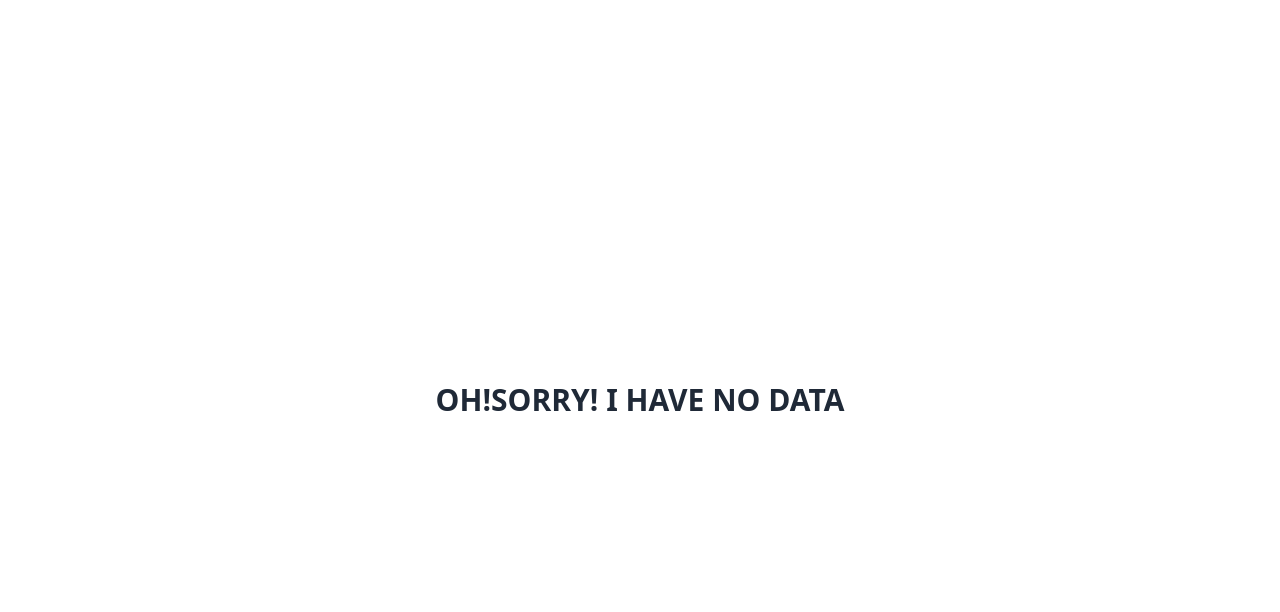
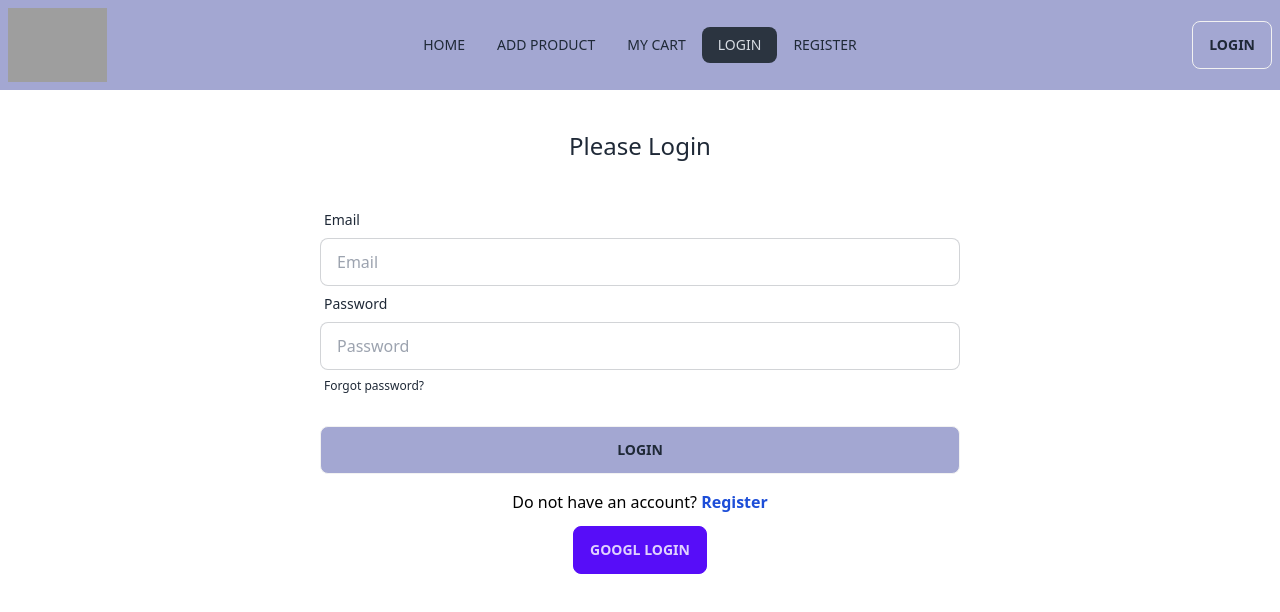
Before and after one commit to khokons/technology-and-electronics-client, a React (Vite) app: page /login in a window 1280 px wide. Shown: the top 612 px of the page. Built offline with nearby package versions, Linux system fonts and the light colour scheme; no server answers; grey boxes are pictures that could not be loaded.

Commit message:
Implement Email and Password Authentication done

```diff
--- a/package.json
+++ b/package.json
@@ -10,6 +10,7 @@
     "preview": "vite preview"
   },
   "dependencies": {
+    "firebase": "^10.5.0",
     "localforage": "^1.10.0",
     "match-sorter": "^6.3.1",
     "react": "^18.2.0",
--- /dev/null
+++ b/src/Components/Login/Login.jsx
@@ -0,0 +1,106 @@
+import { useContext, useState } from "react";
+import { Link, useLocation, useNavigate } from "react-router-dom";
+import { AuthContext } from "../Providers/AuthProvider";
+
+
+const Login = () => {
+  const { singIn, googleLogin } = useContext(AuthContext)
+
+  const location = useLocation();
+  const navgate = useNavigate();
+  const [registerError, setRegisterError] = useState("");
+  const [success, setSuccess] = useState("");
+
+  const handleGoogle = () => {
+    googleLogin()
+      .then((result) => {
+        console.log(result.user);
+        navgate(location?.state ? location.state : "/");
+      })
+      .catch((error) => {
+        console.error(error);
+      });
+  };
+
+  const handleLogin = (e) => {
+    e.preventDefault();
+    console.log(e.currentTarget);
+    const form = new FormData(e.currentTarget);
+    const email = form.get("email");
+    const password = form.get("password");
+    console.log(email, password);
+    setRegisterError("");
+    setSuccess("");
+
+    singIn(email, password)
+      .then((result) => {
+        console.log(result.user);
+        setSuccess("User Login Successfully");
+        navgate(location?.state ? location.state : "/");
+      })
+      .catch((error) => {
+        console.error(error);
+        setRegisterError("Please Check email and password");
+      });
+  };
+
+  return (
+    <div className="pb-5">
+      <h2 className="text-2xl text-center font-poppins py-10">Please Login</h2>
+      <form onSubmit={handleLogin} className="md:w-3/4 lg:w-1/2 mx-auto">
+        <div className="form-control">
+          <label className="label">
+            <span className="label-text">Email</span>
+          </label>
+          <input
+            type="email"
+            placeholder="Email"
+            name="email"
+            className="input input-bordered"
+            required
+          />
+        </div>
+        <div className="form-control">
+          <label className="label">
+            <span className="label-text">Password</span>
+          </label>
+          <input
+            type="password"
+            placeholder="Password"
+            name="password"
+            className="input input-bordered"
+            required
+          />
+          <label className="label">
+            <a href="#" className="label-text-alt link link-hover">
+              Forgot password?
+            </a>
+          </label>
+        </div>
+        <div className="form-control mt-6">
+          <button className="btn bg-[#A3A7D2]">Login</button>
+        </div>
+      </form>
+      <p className="text-center mt-4 text-black">
+        Do not have an account?{" "}
+        <Link className="text-blue-700 font-bold" to="/register">
+          Register
+        </Link>
+      </p>
+      <div className="text-center mt-3">
+      <button onClick={handleGoogle} className="btn btn-primary">
+            Googl Login
+          </button>
+      </div>
+      <div className="flex justify-center items-center mt-2"></div>
+      {registerError && (
+        <p className="text-center mt-2 text-red-700">{registerError}</p>
+      )}
+      {success && (
+        <p className="text-center mt-2 text-blue-800-500">{success}</p>
+      )}
+    </div>
+  );
+};
+
+export default Login;
--- a/src/Components/Navbar/Navbar.jsx
+++ b/src/Components/Navbar/Navbar.jsx
@@ -1,6 +1,16 @@
-import { NavLink } from "react-router-dom";
+import { Link, NavLink } from "react-router-dom";
+import { useContext } from "react";
+import { AuthContext } from "../Providers/AuthProvider";
+
 
 const Navbar = () => {
+
+  const { user, logOut } = useContext(AuthContext)
+  console.log(user)
+
+  const handleLogOut = () => {
+    logOut().then().catch();
+  };
 
     const navLinks = <>
 
@@ -40,7 +50,35 @@ const Navbar = () => {
           </ul>
         </div>
         <div className="navbar-end">
-          <a className="btn">Button</a>
+
+        <label tabIndex={0} className="btn btn-ghost btn-circle avatar">
+
+
+
+<div className="w-10 h-10 rounded-full">
+  {
+    user && <img src={user.photoURL} alt="" />
+  }
+</div>
+</label>
+
+{user ? (
+          <button onClick={handleLogOut} className="btn bg-[#A3A7D2]">
+            Logout
+          </button>
+        ) : (
+          <Link to="/login">
+            <button className="btn bg-[#A3A7D2]">Login</button>
+          </Link>
+        )}
+
+
+
+
+
+
+
+
         </div>
       </div>
     );
--- /dev/null
+++ b/src/Components/Providers/AuthProvider.jsx
@@ -0,0 +1,78 @@
+/* eslint-disable react/prop-types */
+import { createContext, useEffect, useState } from "react";
+import {GoogleAuthProvider, createUserWithEmailAndPassword, getAuth, onAuthStateChanged, signInWithEmailAndPassword, signInWithPopup, signOut } from "firebase/auth";
+import app from "../../firebase/config.firebase";
+
+
+
+
+
+export const AuthContext = createContext(null);
+
+const auth = getAuth(app)
+
+// const googleProvider = new GoogleAuthProvider();
+
+
+const AuthProvider = ({children}) => {
+
+
+    const [user, setuser] = useState(null);
+    const [loading, setLoading] = useState(true)
+
+    const createUser = (email,password) =>{
+        setLoading(true)
+        return createUserWithEmailAndPassword(auth,email,password);
+    }
+
+    const singIn = (email, password) =>{
+        setLoading(true)
+        return signInWithEmailAndPassword(auth,email,password);
+    }
+
+    const logOut = () =>{
+        setLoading(true)
+        return signOut(auth);
+    }
+    const provider = new GoogleAuthProvider();
+    const googleLogin = () =>{
+        return signInWithPopup(auth,provider)
+
+    }
+
+    // const googleLogin = () =>{
+    //    return signInWithPopup(auth,googleProvider);
+    // }
+
+    useEffect(() =>{
+
+    const unSubscribe = onAuthStateChanged(auth, createUser =>{
+            console.log("user in the auth state change", createUser);
+            setuser(createUser);
+            setLoading(false)
+        });
+
+        return () =>{
+            unSubscribe()
+        }
+
+
+    },[])
+
+    const authInfo ={
+       user,
+       loading,
+       createUser,
+       singIn,
+       logOut,
+       googleLogin
+
+    }
+    return (
+        <AuthContext.Provider value={authInfo}>
+            {children}
+        </AuthContext.Provider>
+    );
+};
+
+export default AuthProvider;
--- /dev/null
+++ b/src/Components/Register/Register.jsx
@@ -0,0 +1,117 @@
+import { useContext, useState } from "react";
+import { Link } from "react-router-dom";
+import { AuthContext } from "../Providers/AuthProvider";
+
+
+
+const Register = () => {
+  const { createUser } = useContext(AuthContext)
+  const [registerError, setRegisterError] = useState("");
+  const [success, setSuccess] = useState("");
+
+  const handleRegister = (e) => {
+    e.preventDefault();
+    console.log(e.currentTarget);
+    const form = new FormData(e.currentTarget);
+    const name = form.get("name");
+    const email = form.get("email");
+    const password = form.get("password");
+    console.log(name, email, password);
+
+    setRegisterError("");
+    setSuccess("");
+
+    if (password.length < 6) {
+      setRegisterError("Password should be at least 6 charecter or longer");
+      return;
+    } else if (!/[A-Z]/.test(password)) {
+      setRegisterError("Password should be at least one uppercase charecter ");
+      return;
+    } else if (!/[#?!@$%^&*-]/.test(password)) {
+      setRegisterError("Password should be at least one special charecter");
+    }
+
+    // Creat a user
+
+    createUser(email, password)
+      .then((result) => {
+        console.log(result.user);
+        setSuccess("User Register Successfully");
+
+      })
+
+      .catch((error) => {
+        console.error(error);
+        setRegisterError(error.message);
+      });
+  };
+
+  return (
+    <div className=" pb-5">
+      <h2 className="text-2xl text-center font-poppins py-10">
+        Please Register
+      </h2>
+      <form onSubmit={handleRegister} className="md:w-3/4 lg:w-1/2 mx-auto">
+        <div className="form-control">
+          <label className="label">
+            <span className="label-text">Name</span>
+          </label>
+          <input
+            type="text"
+            placeholder="Name"
+            name="name"
+            className="input input-bordered"
+            required
+          />
+        </div>
+
+        <div className="form-control">
+          <label className="label">
+            <span className="label-text">Email</span>
+          </label>
+          <input
+            type="email"
+            placeholder="Email"
+            name="email"
+            className="input input-bordered"
+            required
+          />
+        </div>
+        <div className="form-control">
+          <label className="label">
+            <span className="label-text">Password</span>
+          </label>
+          <input
+            type="password"
+            placeholder="Password"
+            name="password"
+            className="input input-bordered"
+            required
+          />
+          <label className="label">
+            <a href="#" className="label-text-alt link link-hover">
+              Forgot password?
+            </a>
+          </label>
+        </div>
+        <div className="form-control mt-6">
+          <button className="btn bg-[#A3A7D2]">Register</button>
+        </div>
+      </form>
+      <p className="text-center mt-4 text-black">
+        Already have an account?{" "}
+        <Link className="text-blue-700 font-bold" to="/login">
+          Login
+        </Link>
+      </p>
+
+      {registerError && (
+        <p className="text-center mt-2 text-red-700">{registerError}</p>
+      )}
+
+      {success && <p className="text-center mt-2 text-blue-800">{success}</p>}
+    </div>
+  );
+};
+
+export default Register;
--- /dev/null
+++ b/src/firebase/config.firebase.js
@@ -0,0 +1,15 @@
+// Import the functions you need from the SDKs you need
+import { initializeApp } from "firebase/app";
+
+const firebaseConfig = {
+  apiKey: "AIzaSyDYzo8sa88gN40SH1Pvf2l_XqtHF3fK_rE",
+  authDomain: "technology-7dddc.firebaseapp.com",
+  projectId: "technology-7dddc",
+  storageBucket: "technology-7dddc.appspot.com",
+  messagingSenderId: "147492970123",
+  appId: "1:147492970123:web:b90a7ed2e46934a7b33e8e"
+};
+
+// Initialize Firebase
+const app = initializeApp(firebaseConfig);
+export default app;
```
Also changed, not shown: src/main.jsx (+40 -39 lines), 1 other file (tests, documents, lock files or other folders).
